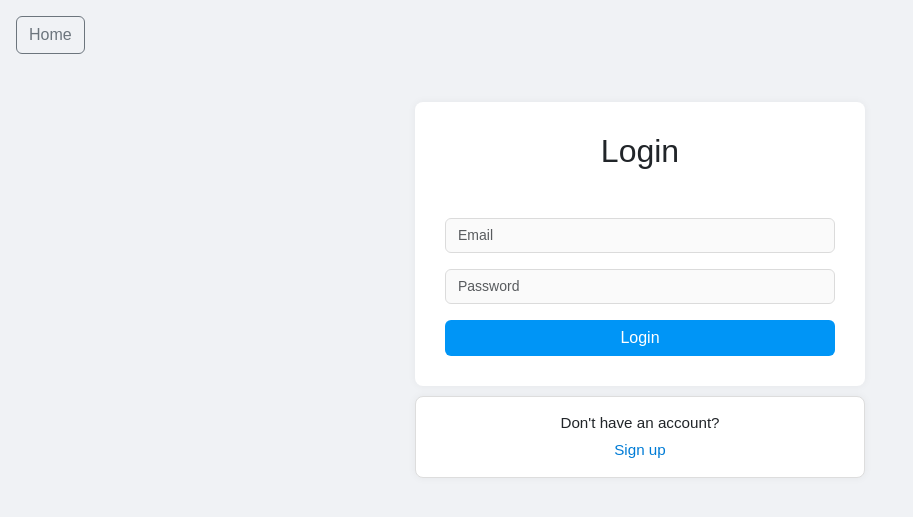
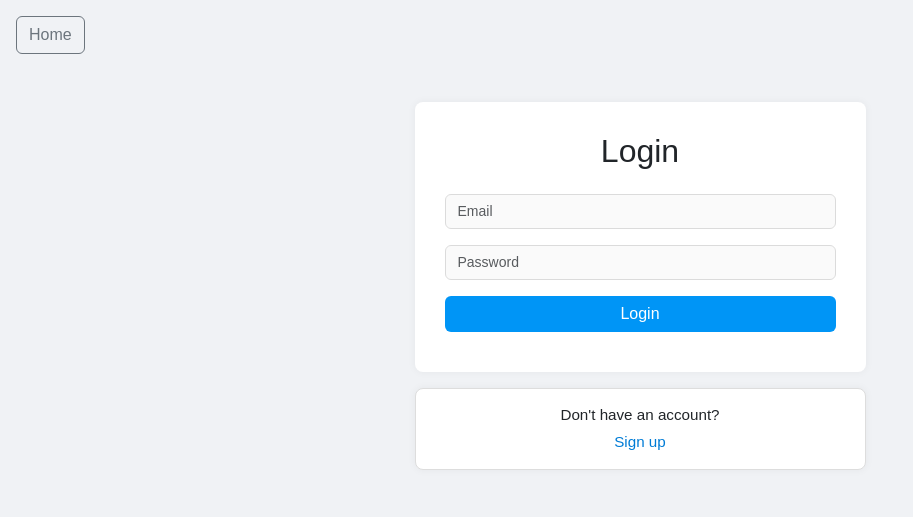
Before and after one commit to anadobrinoiu/GP-Web, a Flask app: page /login in a window 1280 px wide. Shown: the top 517 px of the page, without its empty margins (0-913 px from the left). Run offline with Flask 3, Linux system fonts and the light colour scheme.

Commit message:
Update login.html

```diff
--- a/GP-Web/templates/login.html
+++ b/GP-Web/templates/login.html
@@ -16,13 +16,10 @@
         }
 
         .form-wrapper {
-            max-width: 450px;
-            width: 100%;
             background-color: white;
             padding: 30px;
             border-radius: 8px;
             box-shadow: 0 0 8px rgba(0, 0, 0, 0.05);
-            margin-bottom: 10px;
         }
 
         .login-box {
@@ -30,7 +27,7 @@
             border: 1px solid #ddd;
             padding: 15px;
             border-radius: 8px;
-            width: 450px;
+
             text-align: center;
             box-shadow: 0 0 8px rgba(0, 0, 0, 0.05);
             font-size: 0.95rem;
@@ -74,24 +71,28 @@
             <a href="{{ url_for('home') }}" class="btn btn-outline-secondary">Home</a>
         </div>
 
-    <div class="container mt-5 d-flex flex-column align-items-center">
-        <div class="form-wrapper">
-            <h2 class="text-center mb-5">Login</h2>
-            <form method="POST" action="/login">
+        <div class="container mt-5">
+            <div class="row justify-content-center">
+                <div class="col-md-6 col-lg-5">
+                    <div class="form-wrapper mb-3">
+                        <h2 class="text-center mb-4">Login</h2>
+                        <form id="loginForm" method="POST" action="/login">
                             <div class="mb-3">
-                    <input type="email" class="form-control" name="email" placeholder="Email" required>
+                                <input type="email" class="form-control" id="email" name="email" placeholder="Email" required>
                             </div>
                             <div class="mb-3">
-                    <input type="password" class="form-control" name="password" placeholder="Password" required>
+                                <input type="password" class="form-control" id="password" name="password" placeholder="Password" required>
                             </div>
                             <button type="submit" class="btn btn-primary w-100">Login</button>
+                            <div id="error" class="error-msg text-center"></div>
                         </form>
-
                     </div>
 
                     <div class="login-box">
                         <p class="mb-1">Don't have an account?</p>
                         <a href="{{ url_for('register') }}">Sign up</a>
+                    </div>
+                </div>
             </div>
         </div>
 
```
Lines whose indentation alone changed are shown as unchanged.
